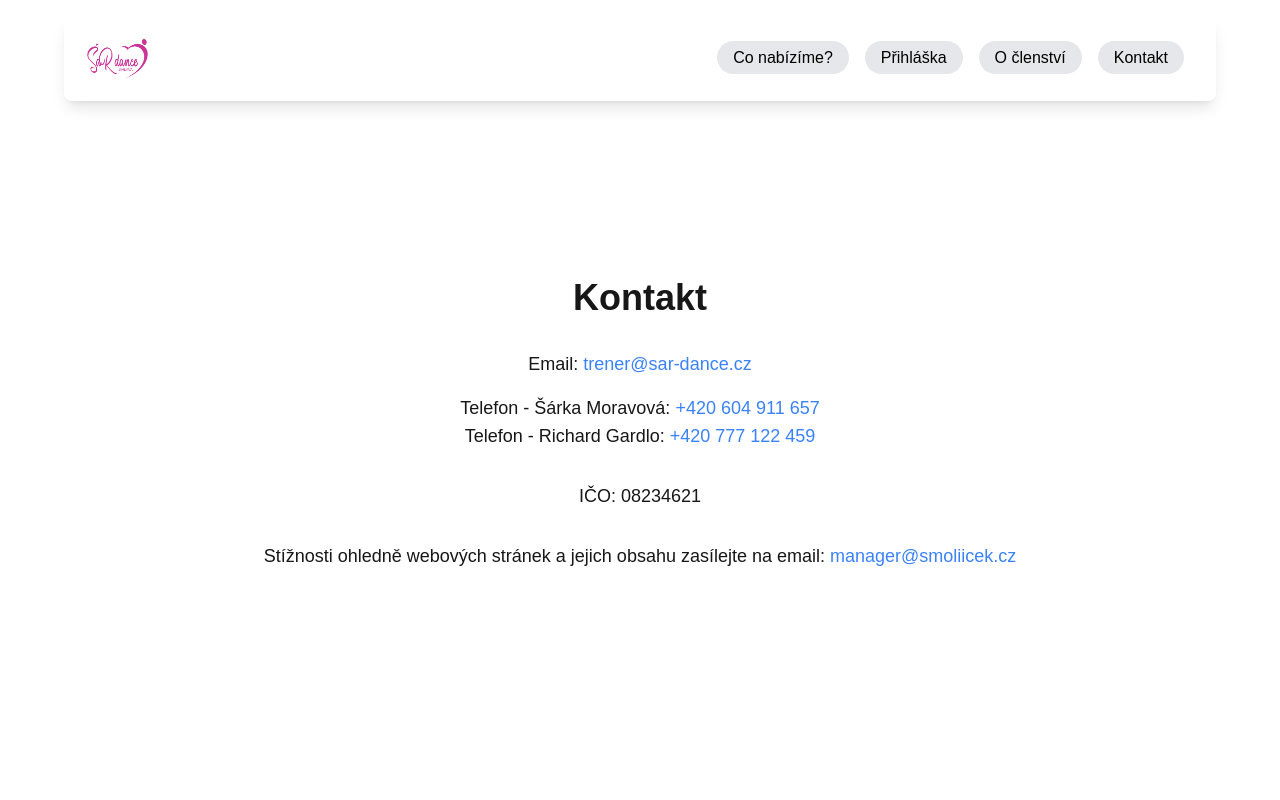
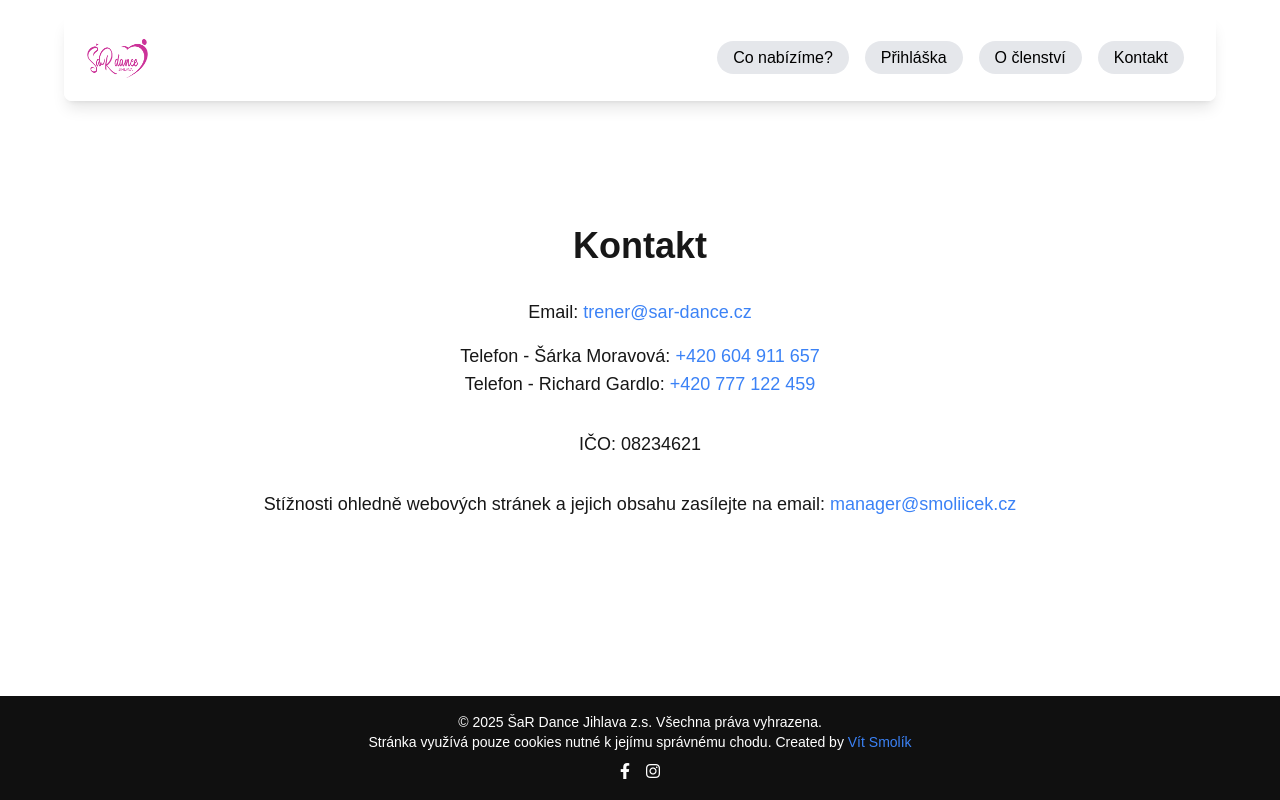
Before and after one commit to smoliicek/sardance-web, a Next.js app: page /kontakt in a window 1280 px wide. Built offline with nearby package versions, Linux system fonts and the light colour scheme.

Commit message:
footer + minor changes

```diff
--- a/src/app/kontakt/page.js
+++ b/src/app/kontakt/page.js
@@ -1,10 +1,12 @@
 import React from 'react';
 import Navbar from "../../components/navbar";
+import Footer from '../../components/footer';
 
 export default function Kontakt() {
   return (
-    <div className="min-h-screen p-8 sm:p-20 flex flex-col items-center justify-center">
+    <div className="min-h-screen flex flex-col">
       <Navbar />
+      <div className="flex-grow p-8 sm:p-20 flex flex-col items-center justify-center">
         <div className="mt-20 text-center">
           <h1 className="text-4xl font-bold mb-8">Kontakt</h1>
           <p className="text-lg mb-4">
@@ -24,5 +26,7 @@ export default function Kontakt() {
           </p>
         </div>
       </div>
+      <Footer />
+    </div>
   );
 }
--- a/src/app/nabidka/page.js
+++ b/src/app/nabidka/page.js
@@ -2,11 +2,13 @@ import React from 'react';
 import Image from 'next/image';
 import Link from 'next/link';
 import Navbar from "../../components/navbar";
+import Footer from '@/components/footer';
 
 export default function Nabidka() {
   return (
-    <div className="min-h-screen p-8 sm:p-20 flex flex-col items-center">
+    <div className="min-h-screen flex flex-col">
       <Navbar />
+      <div className="min-h-screen p-8 sm:p-20 flex flex-col items-center">
       <div className="mt-20 text-center">
         <h1 className="text-4xl font-bold mb-8">Co nabízíme?</h1>
       </div>
@@ -39,6 +41,8 @@ export default function Nabidka() {
           <Image src="/vystoupeni.jpg" alt="Image 1" width={300} height={300} loading='lazy'/>
         </div>
       </div>
+      </div>
+      <Footer />
     </div>
   );
 }
--- a/src/app/o-clenstvi/page.js
+++ b/src/app/o-clenstvi/page.js
@@ -1,11 +1,13 @@
 import React from 'react';
 import Link from 'next/link';
 import Navbar from "../../components/navbar";
+import Footer from "../../components/footer";
 
 export default function Oclenstvi() {
   return (
-    <div className="min-h-screen p-8 sm:p-20 flex flex-col items-center">
+    <div className="min-h-screen flex flex-col">
       <Navbar />
+      <div className="flex-grow p-8 sm:p-20 flex flex-col items-center">
         <div className="mt-20 w-full text-center">
           <h1 className="text-4xl font-bold mb-8">O členství</h1>
         </div>
@@ -16,14 +18,13 @@ export default function Oclenstvi() {
             </p>
             <div className="mt-5 w-full text-center">
               <h2 className="text-2xl font-bold mb-8">Co se sebou?</h2>
-          <ul >
+              <ul>
                 <p>Lahev s pitím</p>
                 <p>Chlapci - jednobarevné triko, černé kalhoty</p>
                 <p>Dívky - triko, legíny popřípadně sukni a gumičku do vlasů</p>
                 <p>Boty - sportovní, popřípadně taneční, jestli je vlastníte</p>
                 <p>A hlavně donrou náladu!</p>
               </ul>
-
               <p className="mb-5">Pokud jsme tě přesvědčili, vezmi se sebou i přihlášku a podepsaný řád klubu, ten i s dalšími instrukcemi najdeš tady:</p>
               <Link legacyBehavior href="/prihlaska">
                 <a className="mt-2 mb-8 text-black bg-gray-200 rounded-full px-4 py-2 hover:bg-gray-300 hover:shadow-lg hover:shadow-[#cb3298]/50 transition duration-300">Přihláška</a>
@@ -44,8 +45,8 @@ export default function Oclenstvi() {
             ></iframe>
           </div>
         </div>
-
-
+      </div>
+      <Footer />
     </div>
   );
 }
--- a/src/app/page.js
+++ b/src/app/page.js
@@ -1,6 +1,7 @@
 import Image from "next/image";
 import Link from "next/link";
 import Navbar from "../components/navbar";
+import Footer from "../components/footer";
 
 export default function Home() {
   return (
@@ -33,6 +34,8 @@ export default function Home() {
           <Image src="/treneri.png" alt="Image 1" width={300} height={300} loading="lazy" />
         </div>
       </div>
+      <Footer />
     </div>
+
   );
 }
--- a/src/app/prihlaska/page.js
+++ b/src/app/prihlaska/page.js
@@ -1,10 +1,12 @@
 import React from 'react';
 import Navbar from "../../components/navbar";
+import Footer from '../../components/footer';
 
 export default function Prihlaska() {
   return (
-    <div className="min-h-screen p-8 sm:p-20 flex flex-col items-center justify-center">
+    <div className="min-h-screen flex flex-col">
       <Navbar />
+      <div className="flex-grow p-8 sm:p-20 flex flex-col items-center">
         <div className="mt-20 text-center">
           <h1 className="text-4xl font-bold mb-8">Přihláška</h1>
           <p className="text-lg mb-8">
@@ -29,5 +31,7 @@ export default function Prihlaska() {
           <p>Do poznámky uveďte jméno a přijímení člena, do variabilního symbolu uveďte datum narození ve formátu DDMMRRRR (např. 03.06.2010 -{'>'} 03062010)</p>
         </div>
       </div>
+      <Footer />
+    </div>
   );
 }
--- /dev/null
+++ b/src/components/footer.js
@@ -0,0 +1,20 @@
+import React from 'react';
+
+export default function Footer() {
+    return (
+        <footer className="w-full bg-[#101010] text-white py-4 mt-auto">
+            <div className="container mx-auto text-center">
+                <p className="text-sm">&copy; {new Date().getFullYear()} ŠaR Dance Jihlava z.s. Všechna práva vyhrazena.</p>
+                <p className='text-sm'>Stránka využívá pouze cookies nutné k jejímu správnému chodu. Created by <a className="text-blue-500" href="https://smoliicek.cz">Vít Smolík</a></p>
+                <div className="flex justify-center space-x-4 mt-2">
+                    <a href="https://www.facebook.com/sardancejihlava" target="_blank" rel="noopener noreferrer" className="hover:underline">
+                        <i className="fab fa-facebook-f"></i>
+                    </a>
+                    <a href="https://www.instagram.com/sar.dance.jihlava/" target="_blank" rel="noopener noreferrer" className="hover:underline">
+                        <i className="fab fa-instagram"></i>
+                    </a>
+                </div>
+            </div>
+        </footer>
+    );
+};
```
Lines whose indentation alone changed are shown as unchanged.
